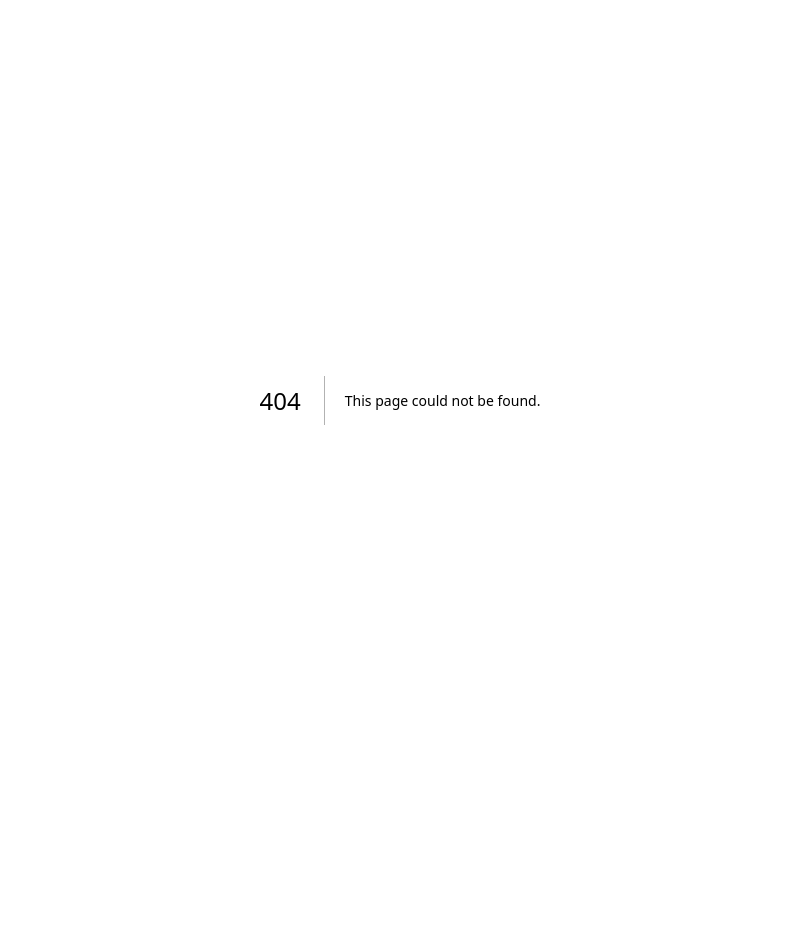
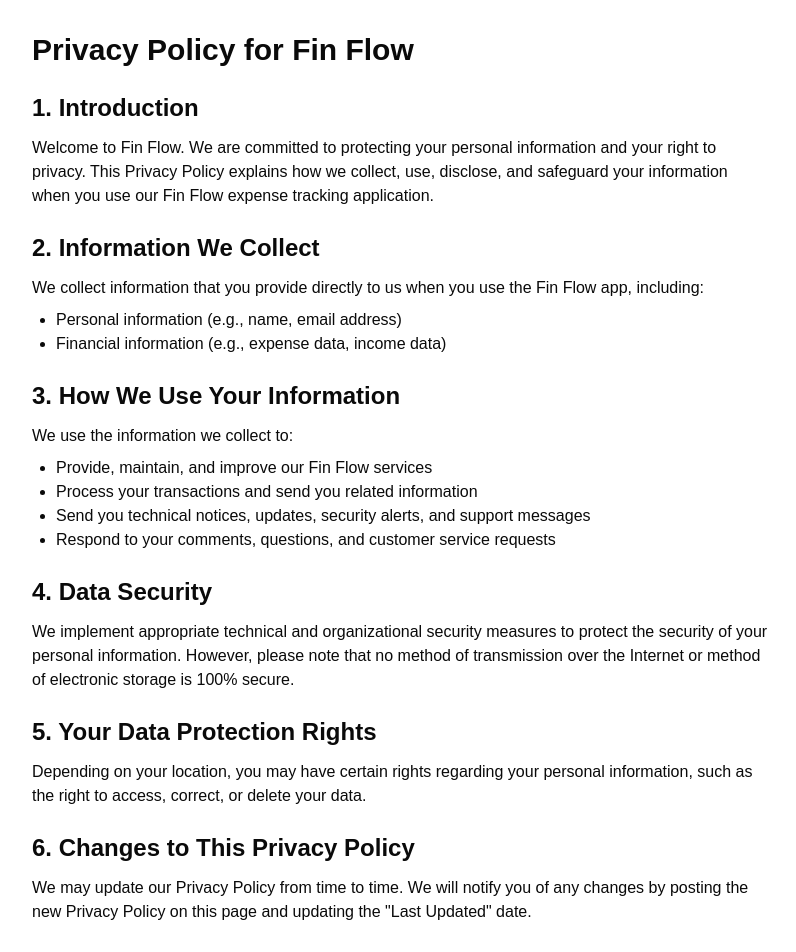
Before and after one commit to DivyanshuLohani/FinFlow, a Next.js app: page /privacy in a window 1280 px wide. Before the commit this address had no page. Shown: the top 952 px of the page, without its empty margins (240-1036 px from the left). Before the commit the page ends 800 px from the top, so only its background shows below. Built offline with nearby package versions, Linux system fonts and the light colour scheme.

Commit message:
add privacy policy

```diff
--- /dev/null
+++ b/src/app/privacy/page.tsx
@@ -0,0 +1,101 @@
+import type { Metadata } from "next";
+
+export const metadata: Metadata = {
+  title: "Privacy Policy | Fin Flow",
+  description: "Privacy Policy for the Fin Flow expense tracking application",
+};
+
+export default function PrivacyPolicy() {
+  return (
+    <div className="container mx-auto px-4 py-8 max-w-3xl">
+      <h1 className="text-3xl font-bold mb-6">Privacy Policy for Fin Flow</h1>
+
+      <section className="mb-6">
+        <h2 className="text-2xl font-semibold mb-3">1. Introduction</h2>
+        <p>
+          Welcome to Fin Flow. We are committed to protecting your personal
+          information and your right to privacy. This Privacy Policy explains
+          how we collect, use, disclose, and safeguard your information when you
+          use our Fin Flow expense tracking application.
+        </p>
+      </section>
+
+      <section className="mb-6">
+        <h2 className="text-2xl font-semibold mb-3">
+          2. Information We Collect
+        </h2>
+        <p>
+          We collect information that you provide directly to us when you use
+          the Fin Flow app, including:
+        </p>
+        <ul className="list-disc pl-6 mt-2">
+          <li>Personal information (e.g., name, email address)</li>
+          <li>Financial information (e.g., expense data, income data)</li>
+        </ul>
+      </section>
+
+      <section className="mb-6">
+        <h2 className="text-2xl font-semibold mb-3">
+          3. How We Use Your Information
+        </h2>
+        <p>We use the information we collect to:</p>
+        <ul className="list-disc pl-6 mt-2">
+          <li>Provide, maintain, and improve our Fin Flow services</li>
+          <li>Process your transactions and send you related information</li>
+          <li>
+            Send you technical notices, updates, security alerts, and support
+            messages
+          </li>
+          <li>
+            Respond to your comments, questions, and customer service requests
+          </li>
+        </ul>
+      </section>
+
+      <section className="mb-6">
+        <h2 className="text-2xl font-semibold mb-3">4. Data Security</h2>
+        <p>
+          We implement appropriate technical and organizational security
+          measures to protect the security of your personal information.
+          However, please note that no method of transmission over the Internet
+          or method of electronic storage is 100% secure.
+        </p>
+      </section>
+
+      <section className="mb-6">
+        <h2 className="text-2xl font-semibold mb-3">
+          5. Your Data Protection Rights
+        </h2>
+        <p>
+          Depending on your location, you may have certain rights regarding your
+          personal information, such as the right to access, correct, or delete
+          your data.
+        </p>
+      </section>
+
+      <section className="mb-6">
+        <h2 className="text-2xl font-semibold mb-3">
+          6. Changes to This Privacy Policy
+        </h2>
+        <p>
+          We may update our Privacy Policy from time to time. We will notify you
+          of any changes by posting the new Privacy Policy on this page and
+          updating the {`"Last Updated"`} date.
+        </p>
+      </section>
+
+      <section className="mb-6">
+        <h2 className="text-2xl font-semibold mb-3">7. Contact Us</h2>
+        <p>
+          If you have any questions about this Privacy Policy, please contact us
+          at:
+        </p>
+        <p className="mt-2">Email: divyanshu@divyanshulohani.xyz</p>
+      </section>
+
+      <footer className="mt-8 text-sm text-gray-600">
+        <p>Last Updated: 29th Jan 2025</p>
+      </footer>
+    </div>
+  );
+}
```
